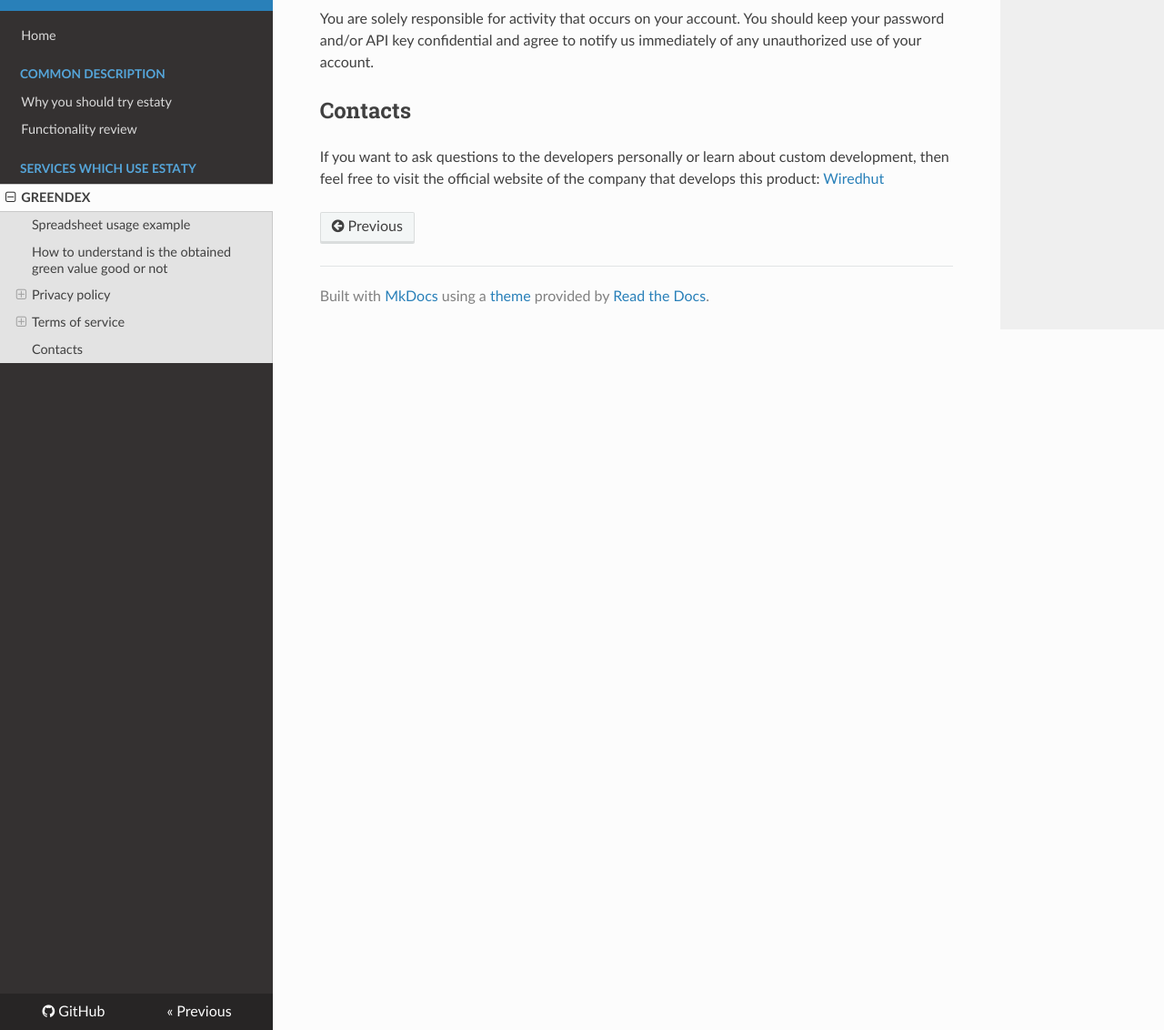
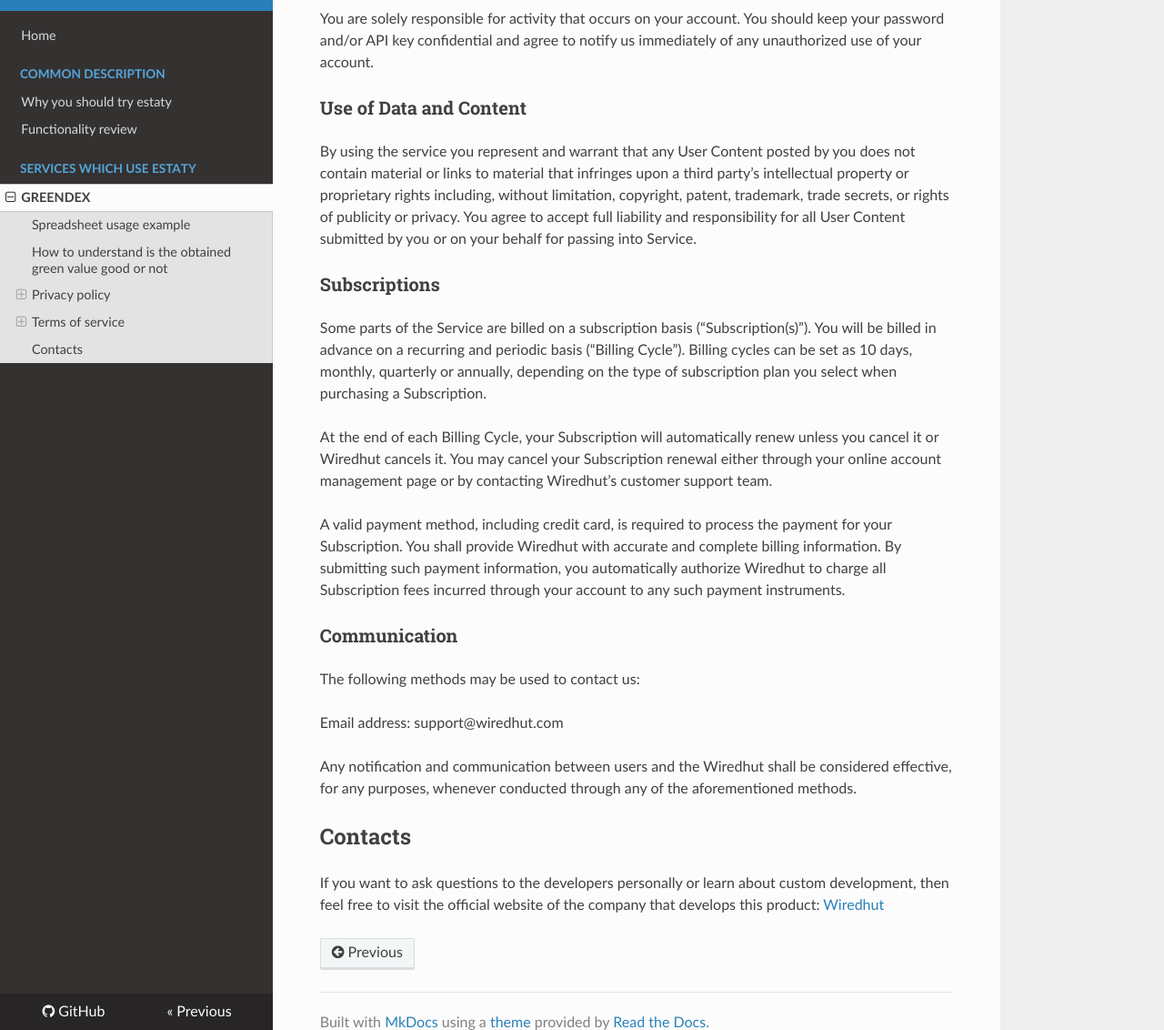
Before and after one commit to wiredhut/estaty, an MkDocs documentation site: the page built from docs/services/greendex.md, in a window 1280 px wide and 1400 px high, scrolled down 4799 px. Shown: the part 268-1400 px from the top of the window at 91% size. Built offline with MkDocs 1.6.1, drawn with Linux system fonts in a browser that asks for light colours; nearby versions of some CDN libraries.

Commit message:
extend terms of use

```diff
--- a/docs/services/greendex.md
+++ b/docs/services/greendex.md
@@ -120,6 +120,38 @@ Any required fields that are submitted as part of the registration process must
 You are solely responsible for activity that occurs on your account. You should keep your password and/or API key confidential
 and agree to notify us immediately of any unauthorized use of your account.
 
+### Use of Data and Content
+
+By using the service you represent and warrant that any User Content posted by you does not contain material or links
+to material that infringes upon a third party’s intellectual property or proprietary rights including, without limitation,
+copyright, patent, trademark, trade secrets, or rights of publicity or privacy.
+You agree to accept full liability and responsibility for all User Content submitted by you or on your behalf for passing into Service.
+
+### Subscriptions
+
+Some parts of the Service are billed on a subscription basis (“Subscription(s)”). You will be
+billed in advance on a recurring and periodic basis (“Billing Cycle”). Billing cycles can be set
+as 10 days, monthly, quarterly or annually, depending on the type of subscription plan you select
+when purchasing a Subscription.
+
+At the end of each Billing Cycle, your Subscription will automatically renew unless you cancel it or
+Wiredhut cancels it. You may cancel your Subscription renewal either
+through your online account management page or by contacting Wiredhut’s customer support team.
+
+A valid payment method, including credit card, is required to process the payment for your Subscription.
+You shall provide Wiredhut with accurate and complete billing information.
+By submitting such payment information, you automatically authorize Wiredhut to charge all Subscription fees incurred
+through your account to any such payment instruments.
+
+
+### Communication
+The following methods may be used to contact us:
+
+Email address: support@wiredhut.com
+
+Any notification and communication between users and the Wiredhut shall be considered effective, for any purposes,
+whenever conducted through any of the aforementioned methods.
+
 ## Contacts
 
 If you want to ask questions to the developers personally or learn about custom development,
```
